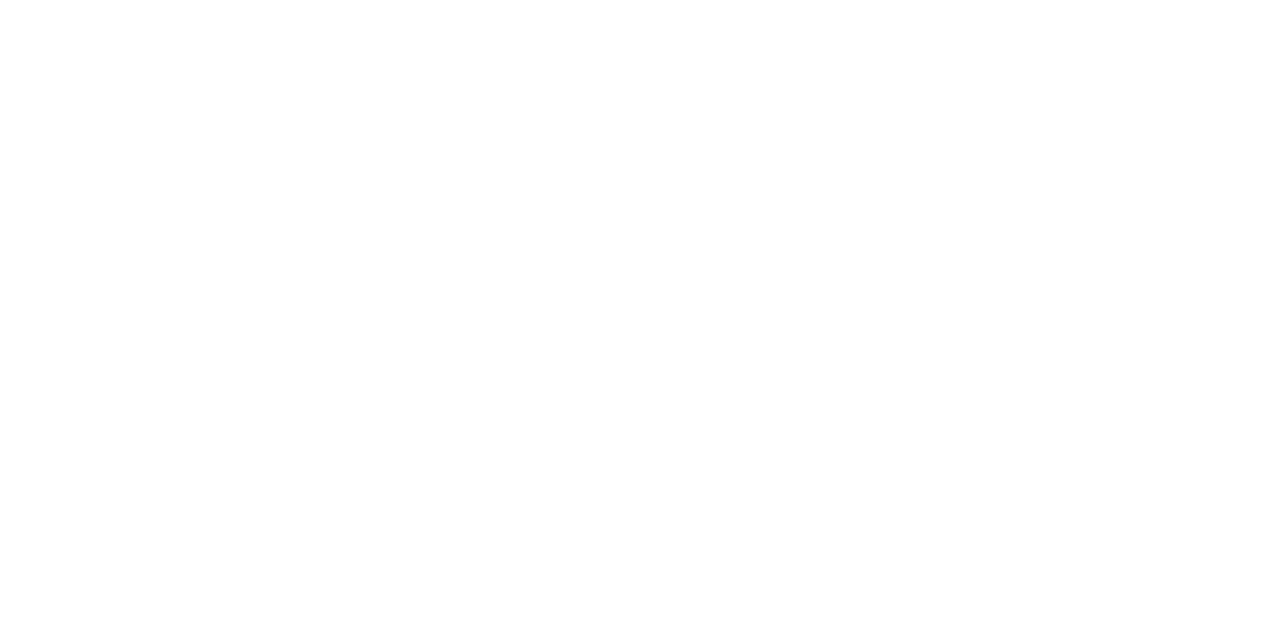
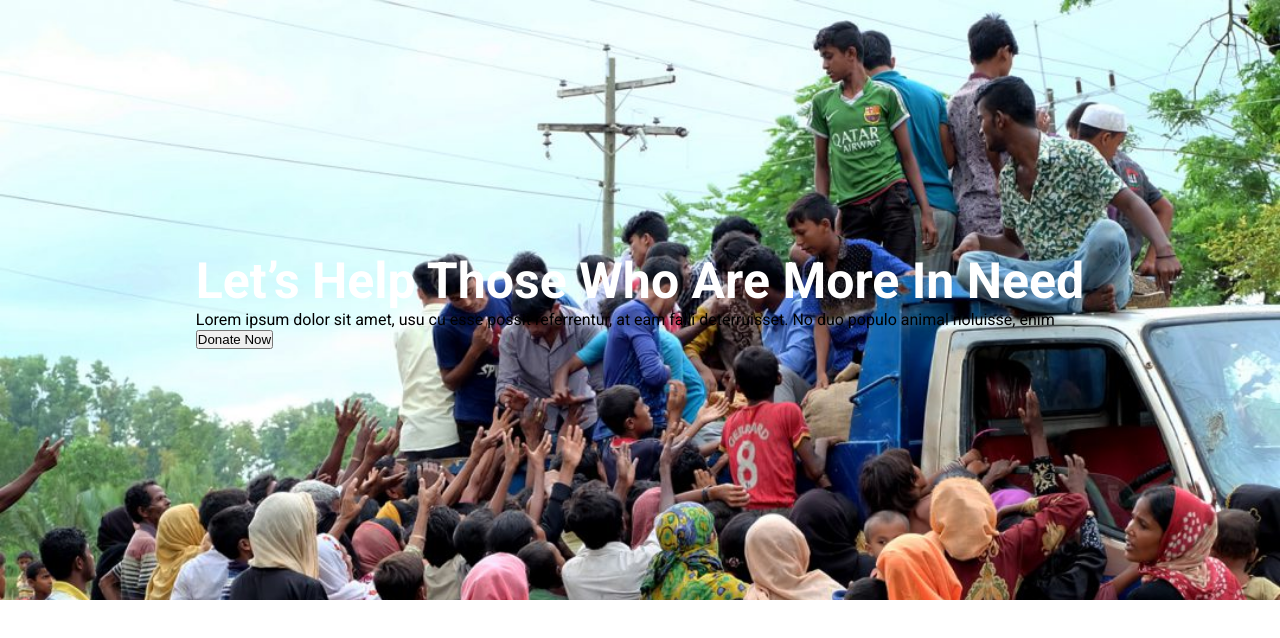
Before and after one commit to webexpertsabbir/assignment1, a plain HTML site: page index.html in a window 1280 px wide. Drawn offline with Linux system fonts and the light colour scheme.

Commit message:
2nd commnet

```diff
--- a/index.html
+++ b/index.html
@@ -11,7 +11,15 @@
     <title>Donate</title>
 </head>
 <body>
-    <section class="header-container ">
+    <section class="banner-container ">
+        <div class="banner-content">
+            <h1>Let’s Help Those Who Are
+                More In Need
+            </h1>
+            <p>Lorem ipsum dolor sit amet, usu cu esse possit   referrentur, at eam falli deterruisset. No duo populo animal noluisse, enim
+            </p>
+            <button>Donate Now</button>
+        </div>
 
     </section>
 </body>
--- a/style.css
+++ b/style.css
@@ -3,5 +3,23 @@
     padding: 0;
 }
 body{
+    font-family: 'Roboto', sans-serif;
+}
 
+.banner-container{
+
+    width: 100%;
+    height: 600px;
+    background-image: url("images/donation2.jpg");
+    background-repeat: no-repeat;
+    background-size: cover;
+    display: flex;
+    justify-content: center;
+    align-items: center;
 }
+
+.banner-content h1{
+    font-size: 50px;
+    text-align: center;
+    color: #fff;
+}
```
